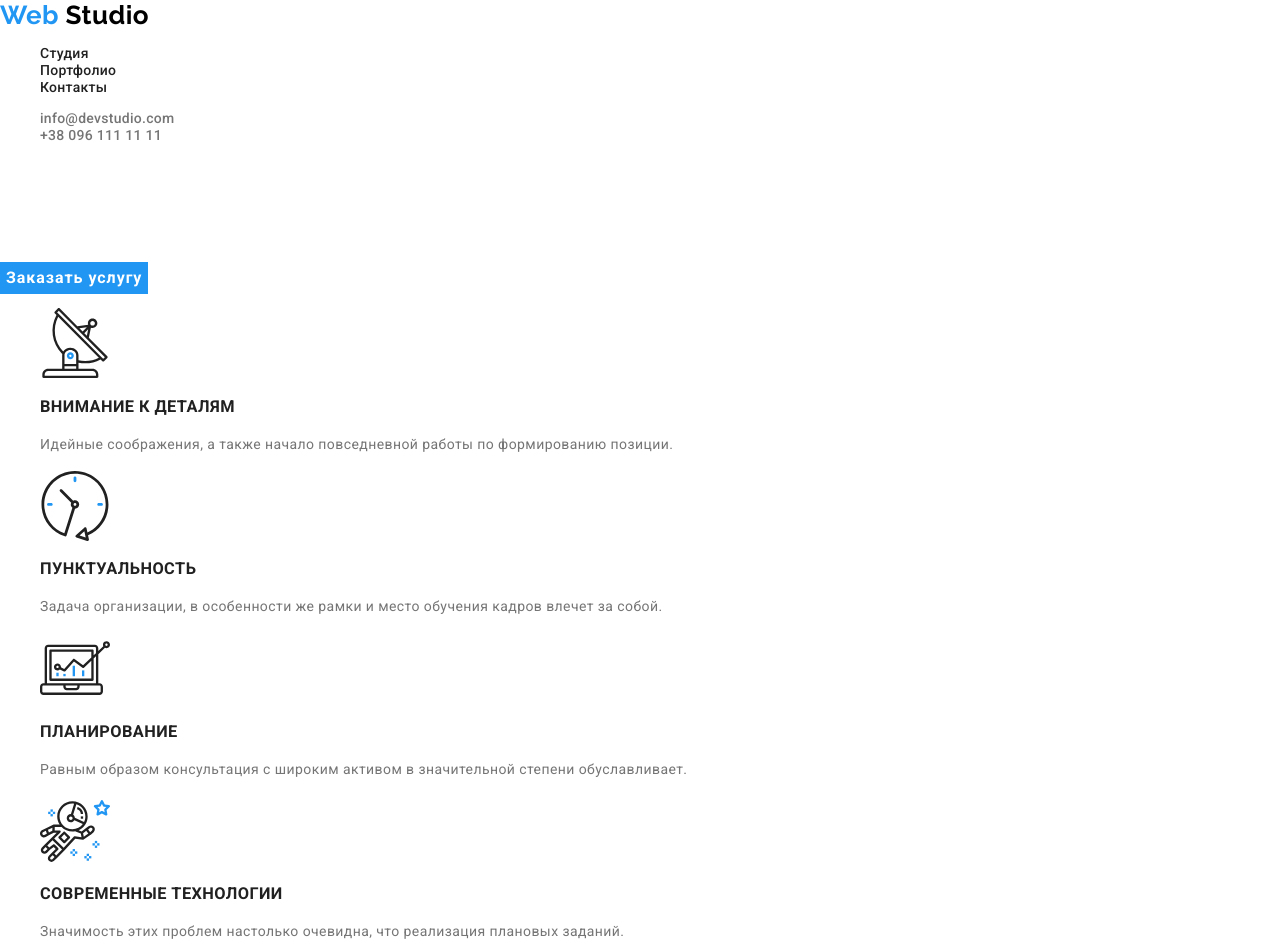
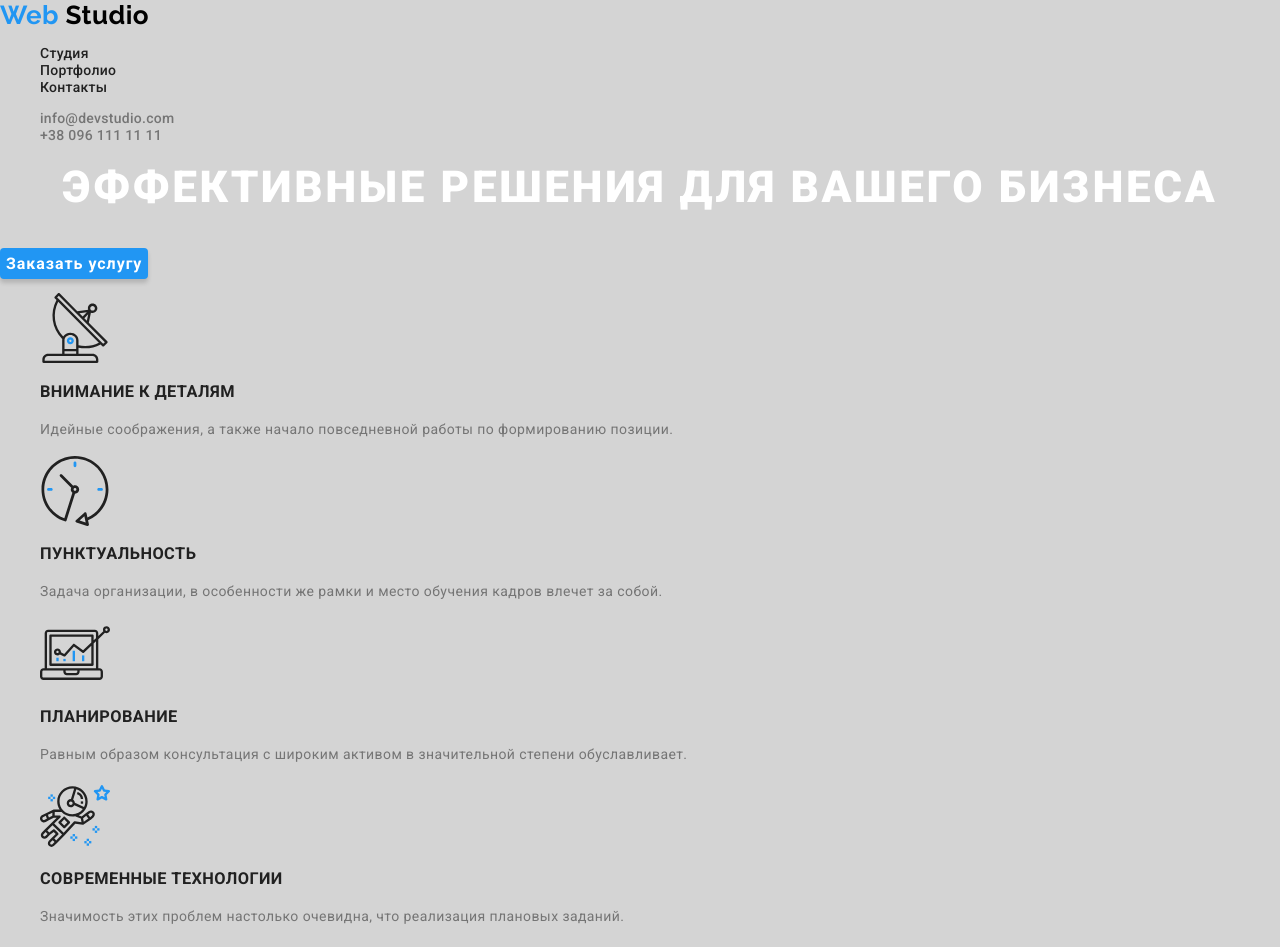
Before and after one commit to Oleksii-Deviatov/goit-markup-hw-02, a plain HTML site: page index.html in a window 1280 px wide. Shown: the top 947 px of the page. Drawn offline with nearby package versions, Linux system fonts and the light colour scheme.

Commit message:
Update styles.css

```diff
--- a/css/styles.css
+++ b/css/styles.css
@@ -11,10 +11,21 @@
   --main-background: #ffffff;
   --button-backgroung: #f5f4fa;
 }
+
+html {
+  box-sizing: border-box;
+}
+
+*,
+*::before,
+*::after {
+  box-sizing: inherit;
+}
+
 body {
-  background-color: var(--main-background);
+  /* background-color: var(--main-background); */
   /* фон для  проверки */
-  /* background-color: rgb(212, 212, 212); */
+  background-color: rgb(212, 212, 212);
   font-family: var(--main-font);
   font-size: 14px;
   font-style: normal;
@@ -88,6 +99,8 @@ body {
   letter-spacing: 0.06em;
   text-transform: uppercase;
   color: var(--primary-white-color);
+  margin-top: 0;
+  margin-bottom: 30px;
 }
 
 .btn {
@@ -100,6 +113,8 @@ body {
   color: var(--primary-white-color);
   background: var(--accent-color);
   border: none;
+  box-shadow: 0px 4px 4px rgba(0, 0, 0, 0.15);
+  border-radius: 4px;
 }
 
 /* преимущества */
```
